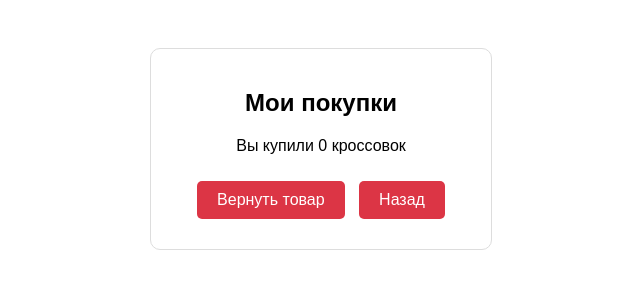
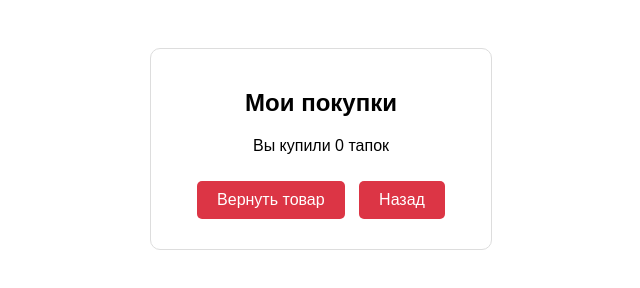
Before and after one commit to DarkSin363/Test, a plain HTML site: page purchases.html in a window 1280 px wide. Shown: the full height of the page, 319-959 px from the left. Drawn offline with Linux system fonts and the light colour scheme.

Commit message:
Update purchases.html

```diff
--- a/purchases.html
+++ b/purchases.html
@@ -44,7 +44,7 @@
         document.addEventListener('DOMContentLoaded', () => {
             const purchases = JSON.parse(localStorage.getItem('purchases')) || [];
             document.getElementById('purchase-count').textContent =
-                `Вы купили ${purchases.length} кроссовок`;
+                `Вы купили ${purchases.length} тапок`;
         });
     </script>
 </body>
```
